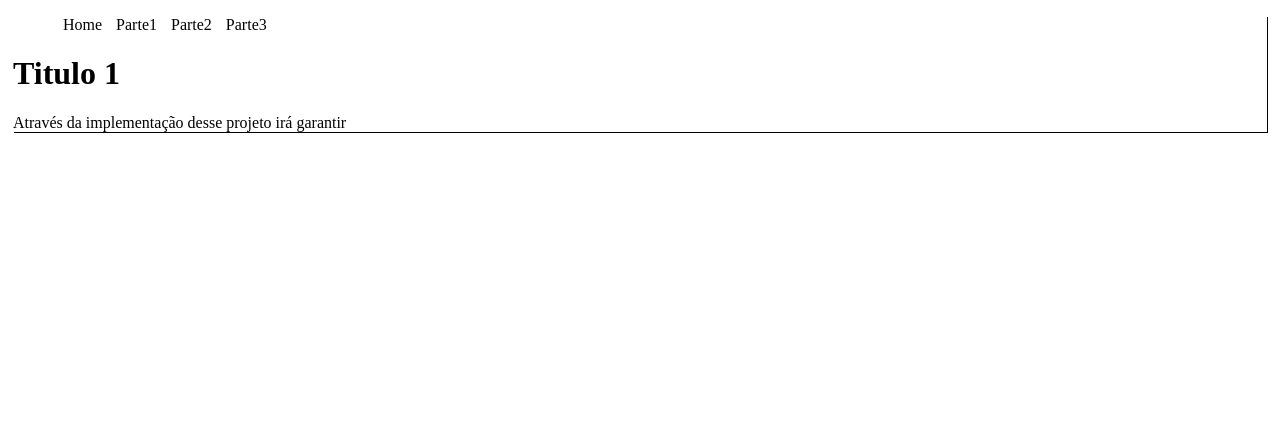
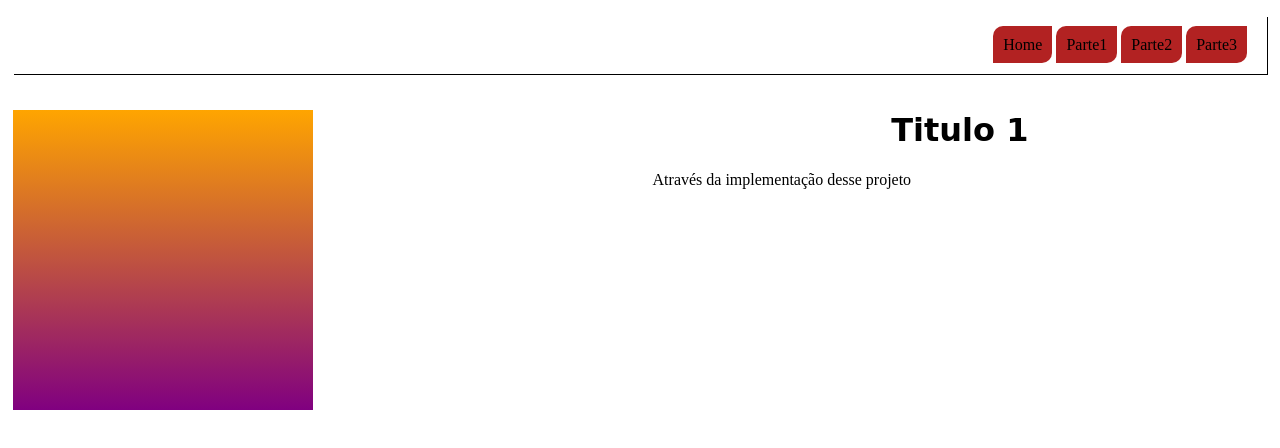
Before and after one commit to rafa784/pronatec, a plain HTML site: page index.html in a window 1280 px wide. Drawn offline with Linux system fonts and the light colour scheme.

Commit message:
Imagem e Artigo Configuração CSS

```diff
--- a/index.html
+++ b/index.html
@@ -17,14 +17,54 @@
       li
         {
             display: inline;
-            padding-top: 30px;
-            padding-left: 10px;
-            margin-bottom: 40px;
+            padding: 10px;
+            background-color: firebrick;
+            border-top-left-radius:  10px;
+            border-bottom-right-radius: 10px;
+        }
+       li: hover
+        {
+        background-color: yellow;
+        }
+        ul {
+             padding: 20px;
+             text-align: right;
         }
         a
         {
             text-align: center;
             text-decoration: none;
+        }
+        .esquerda
+        {
+            width: 49%;
+            float: left;
+        }
+        .direita
+        {
+            width: 49%;
+            float: right;
+        }
+        p
+        {
+           text-align: justify;
+            font-family: sans-serif "Arial";
+        }
+        h1
+        {
+            text-align: center;
+            font-family: cursive;
+        }
+    .imagem
+        {
+            border:1px 1px black;
+            width: 300px;
+            height: 300px;
+            background-image: linear-gradient(orange, purple);
+            margin-top: 20px;
+
+            >
+
         }
     </style>
     </head>
@@ -43,11 +83,12 @@
             </div>
             <div id="corpo">
             <div class="imagem esquerda">
+
                 </div>
                 <div class="texto direita">
                 <h1>Titulo 1</h1>
                     <p>
-                    Através da implementação desse projeto irá garantir
+                    Através da implementação desse projeto
 
                     </p>
                 </div>
```
